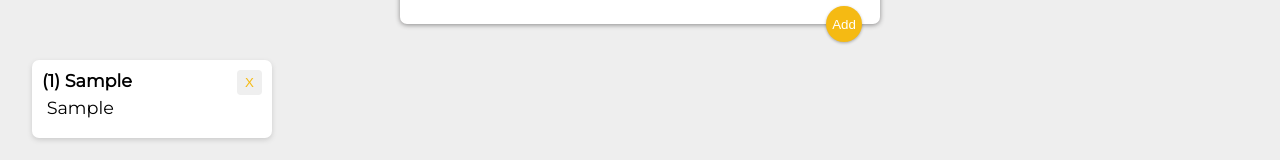
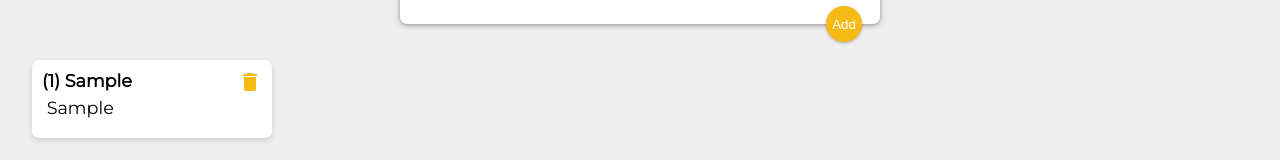
Before and after one commit to Id3arium/KeeperApp, a React (Create React App) app: page / in a window 1280 px wide. Both pictures are taken after typing "Sample", "Sample" into the empty fields and a click on the button "Add". Shown: the part 263-423 px from the top of the page. Built offline with nearby package versions, Linux system fonts and the light colour scheme; a web font is replaced by a local one.

Commit message:
changing delete button to have an actual delete icon instead of the letter x

```diff
--- a/public/styles.css
+++ b/public/styles.css
@@ -60,6 +60,7 @@ footer p {
   position: relative;
   float: right;
   color: #f5ba13;
+  background-color: #ffffff00;
   border: none;
   border-radius: 15%;
   width: 25px;
--- a/src/components/Note.js
+++ b/src/components/Note.js
@@ -1,12 +1,14 @@
 import React from "react";
-
+import DeleteIcon from "@material-ui/icons/Delete";
 export default function Note(props) {
   const deleteNote = () => {
     props.onDelete(props.id);
   };
   return (
     <div className="note">
-      <button onClick={deleteNote}>X</button>
+      <button onClick={deleteNote}>
+        <DeleteIcon />
+      </button>
       <h1>
         {" "}
         {"(" + (props.id + 1) + ") "}
```
